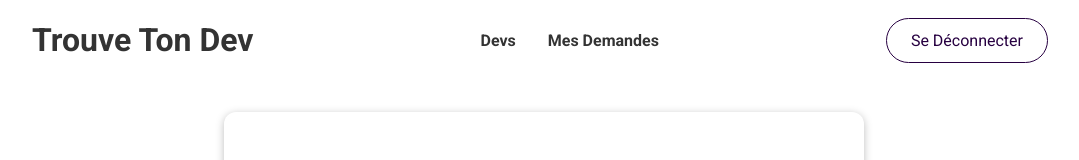
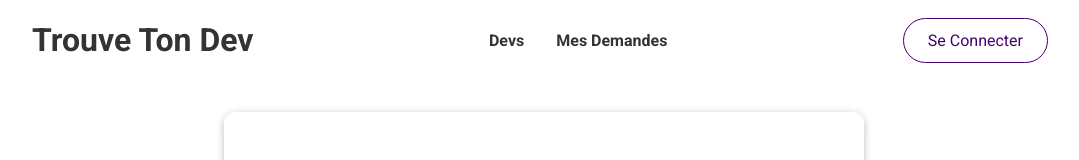
Before and after one commit to afrmounir/Trouve-Ton-Dev, a Vue app: page /login in a window 1280 px wide. Shown: the top 160 px of the page, without its empty margins (96-1175 px from the left). Built offline with nearby package versions, Linux system fonts and the light colour scheme; no server answers.

Commit message:
feat: update the UI based on auth state

```diff
--- a/src/components/layout/TheHeader.vue
+++ b/src/components/layout/TheHeader.vue
@@ -1,3 +1,12 @@
+<script setup>
+import { useAuthStore } from '../../stores/auth'
+import { computed } from 'vue'
+
+const authStore = useAuthStore()
+
+const isLoggedIn = computed(() => authStore.isAuthenticate)
+</script>
+
 <template>
   <header>
     <h1>
@@ -12,8 +21,8 @@
     </nav>
 
     <div>
-      <base-button v-if="!true" mode="outline">Se Connecter</base-button>
-      <base-button v-if="true" mode="outline">Se Déconnecter</base-button>
+      <base-button v-if="!isLoggedIn" link to="/login" mode="outline">Se Connecter</base-button>
+      <base-button v-if="isLoggedIn" link to="/logout" mode="outline">Se Déconnecter</base-button>
     </div>
   </header>
 </template>
--- a/src/stores/auth.js
+++ b/src/stores/auth.js
@@ -10,7 +10,8 @@ export const useAuthStore = defineStore('auth', {
   },
   getters: {
     getUserId: (state) => state.userId,
-    getToken: (state) => state.token
+    getToken: (state) => state.token,
+    isAuthenticate: (state) => !!state.token
   },
   actions: {
     async login(API_URL, authData) {
--- a/src/views/devs/DevsList.vue
+++ b/src/views/devs/DevsList.vue
@@ -1,17 +1,21 @@
 <script setup>
 import { storeToRefs } from 'pinia'
 import { useDevsStore } from '../../stores/devs'
+import { useAuthStore } from '../../stores/auth'
 import DevItem from '../../components/devs/DevItem.vue'
 import DevFilter from '../../components/devs/DevFilter.vue'
 import { computed } from 'vue'
 import { reactive } from 'vue'
 
 const store = useDevsStore()
+const authStore = useAuthStore()
 const { hasDevs, getDevs } = storeToRefs(store)
 const state = reactive({
   isLoading: false,
   error: null
 })
+
+const isLoggedIn = computed(() => authStore.isAuthenticate)
 
 loadDevs()
 
@@ -53,7 +57,8 @@ function handleError() {
       <base-card>
         <div class="controls">
           <base-button mode="outline" @click="loadDevs(true)">Rafraîchir</base-button>
-          <base-button to="/register" link mode="flat">Enregistrer un Dev</base-button>
+          <base-button v-if="!isLoggedIn" to="/login" link mode="flat">Se connecter pour enregistrer un dev</base-button>
+          <base-button v-if="isLoggedIn" to="/register" link mode="flat">Enregistrer un Dev</base-button>
         </div>
         <base-spinner v-if="state.isLoading"></base-spinner>
         <ul v-else-if="hasDevs">
```
